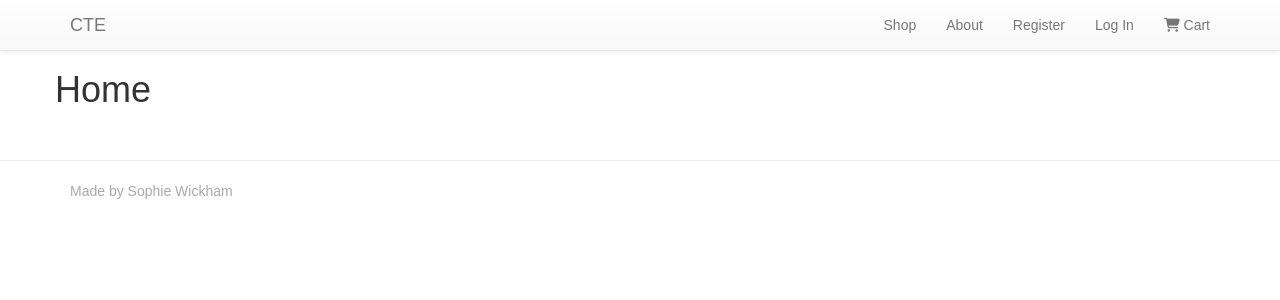
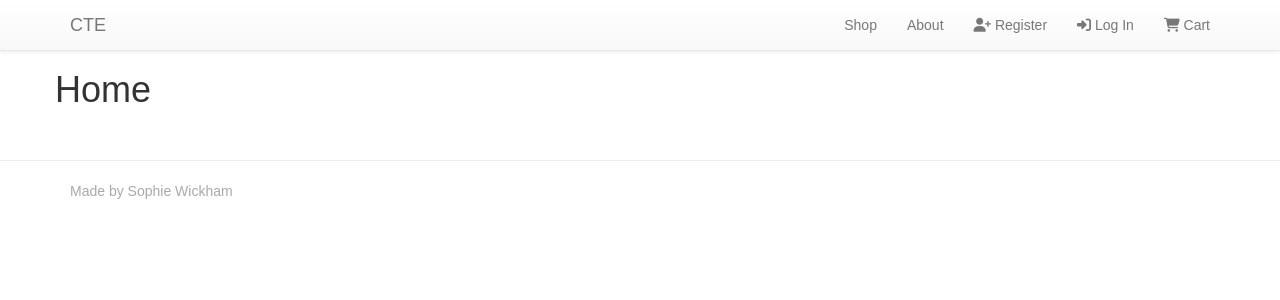
Before and after one commit to sw1ckham/cte-ecommerce, a Django app: page / in a window 1280 px wide. Shown: the top 300 px of the page. Run offline with Django 3.2, Linux system fonts and the light colour scheme; some libraries are stand-ins or nearby versions.

Commit message:
Added icons for nav bar

```diff
--- a/templates/base.html
+++ b/templates/base.html
@@ -31,12 +31,12 @@
                     {% if user.is_authenticated %}
                         <li><a href="{% url 'about' %}">About</a></li>
                         <li><a href="{% url 'product' %}">Shop</a></li>
-                        <li><a href="{% url 'logout' %}">Log Out</a></li>
+                        <li><a href="{% url 'logout' %}"><i class="fa fa-sign-out"> Log Out</i></a></li>
                     {%  else %}
                         <li><a href="{% url 'product' %}">Shop</a></li>
                         <li><a href="{% url 'about' %}">About</a></li>
-                        <li><a href="{% url 'register' %}">Register</a></li>
-                        <li><a href="{% url 'login' %}">Log In</a></li>
+                        <li><a href="{% url 'register' %}"><i class="fa fa-user-plus"></i> Register</a></li>
+                        <li><a href="{% url 'login' %}"><i class="fa fa-sign-in"></i> Log In</a></li>
                     {% endif %}
                         <li><a href="{% url 'view_cart' %}">
                             <i class="fas fa-shopping-cart"></i> Cart
```
